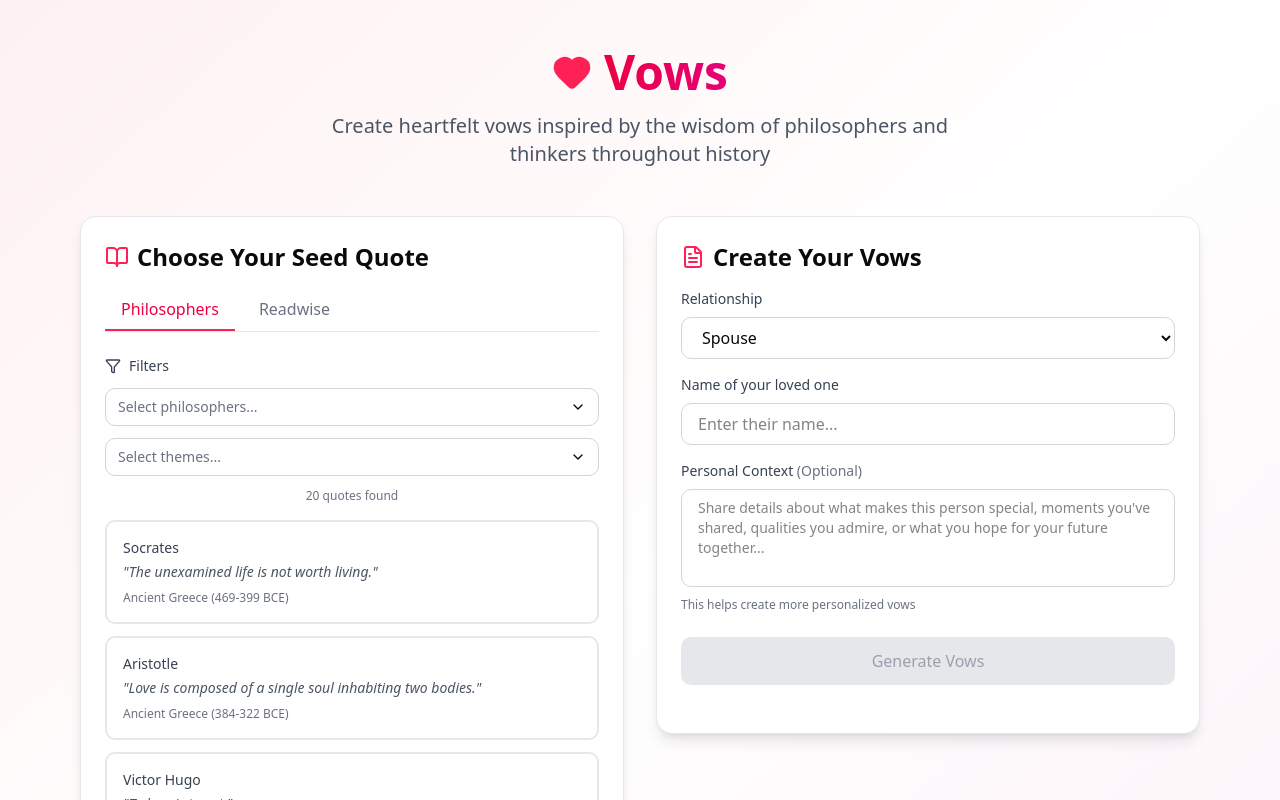
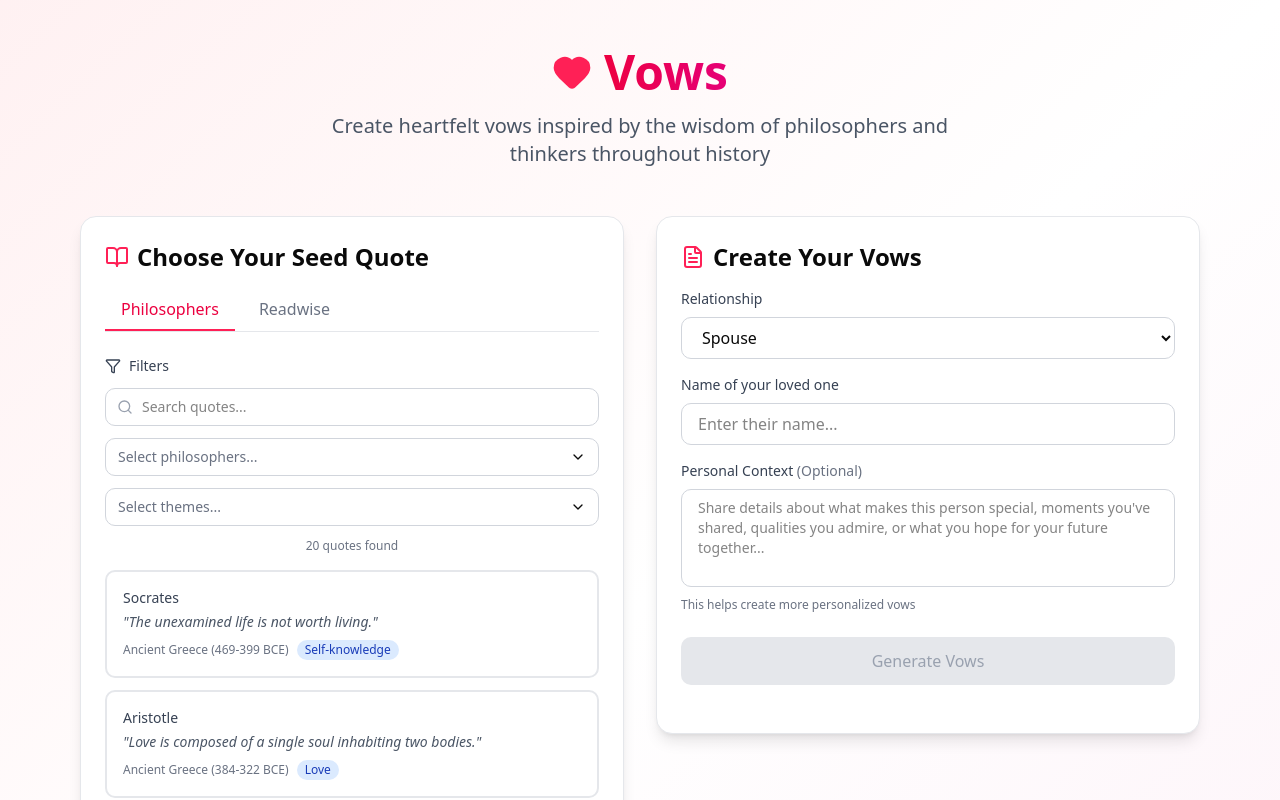
Before and after one commit to overZellis133/vows, a Next.js app: page / in a window 1280 px wide. Shown: the top 800 px of the page. Built offline with nearby package versions, Linux system fonts and the light colour scheme.

Commit message:
Add quote text search filter
Features:
- Search input field for filtering quotes by text
- Searches through quote text and author names
- Search icon for better UX
- Works together with philosopher and theme filters
- Real-time filtering as you type

```diff
--- a/app/page.tsx
+++ b/app/page.tsx
@@ -3,7 +3,7 @@
 import { useState, useMemo, useEffect, useRef } from "react";
 import { philosopherQuotes, type Quote, getAllAuthors, getAllCategories } from "@/lib/quotes";
 import { cn } from "@/lib/utils";
-import { Loader2, Heart, BookOpen, FileText, Filter, ChevronDown, ChevronUp } from "lucide-react";
+import { Loader2, Heart, BookOpen, FileText, Filter, ChevronDown, ChevronUp, Search } from "lucide-react";
 
 type QuoteSource = "philosophers" | "readwise";
 
@@ -20,6 +20,7 @@ export default function Home() {
   const [filterCategories, setFilterCategories] = useState<string[]>([]);
   const [authorSearch, setAuthorSearch] = useState("");
   const [categorySearch, setCategorySearch] = useState("");
+  const [quoteSearch, setQuoteSearch] = useState("");
   const [showAllAuthors, setShowAllAuthors] = useState(false);
   const [showAllCategories, setShowAllCategories] = useState(false);
 
@@ -68,8 +69,15 @@ export default function Home() {
       filtered = filtered.filter(q => filterCategories.includes(q.category || ""));
     }
 
+    if (quoteSearch.trim()) {
+      filtered = filtered.filter(q =>
+        q.text.toLowerCase().includes(quoteSearch.toLowerCase()) ||
+        q.author.toLowerCase().includes(quoteSearch.toLowerCase())
+      );
+    }
+
     return filtered;
-  }, [filterAuthors, filterCategories]);
+  }, [filterAuthors, filterCategories, quoteSearch]);
 
   const handleQuoteSelect = (quote: Quote) => {
     setSelectedQuote(quote);
@@ -183,6 +191,18 @@ export default function Home() {
                   <div className="flex items-center gap-2 text-sm font-medium text-gray-700 dark:text-gray-300">
                     <Filter className="w-4 h-4" />
                     Filters
+                  </div>
+
+                  {/* Quote Search */}
+                  <div className="relative">
+                    <Search className="absolute left-3 top-1/2 transform -translate-y-1/2 w-4 h-4 text-gray-400" />
+                    <input
+                      type="text"
+                      value={quoteSearch}
+                      onChange={(e) => setQuoteSearch(e.target.value)}
+                      placeholder="Search quotes..."
+                      className="w-full pl-9 pr-3 py-2 text-sm border border-gray-300 dark:border-gray-700 rounded-lg bg-white dark:bg-gray-800 focus:ring-2 focus:ring-rose-500 focus:border-transparent"
+                    />
                   </div>
 
                   <div className="space-y-3">
@@ -356,9 +376,16 @@ export default function Home() {
                       <p className="text-gray-600 dark:text-gray-400 text-sm italic">
                         "{quote.text}"
                       </p>
-                      <p className="text-xs text-gray-500 dark:text-gray-500 mt-2">
-                        {quote.period}
-                      </p>
+                      <div className="flex items-center gap-2 mt-2">
+                        <p className="text-xs text-gray-500 dark:text-gray-500">
+                          {quote.period}
+                        </p>
+                        {quote.category && (
+                          <span className="text-xs px-2 py-0.5 rounded-full bg-blue-100 dark:bg-blue-900 text-blue-800 dark:text-blue-200">
+                            {quote.category.charAt(0).toUpperCase() + quote.category.slice(1)}
+                          </span>
+                        )}
+                      </div>
                     </button>
                   ))
                 ) : (
```
